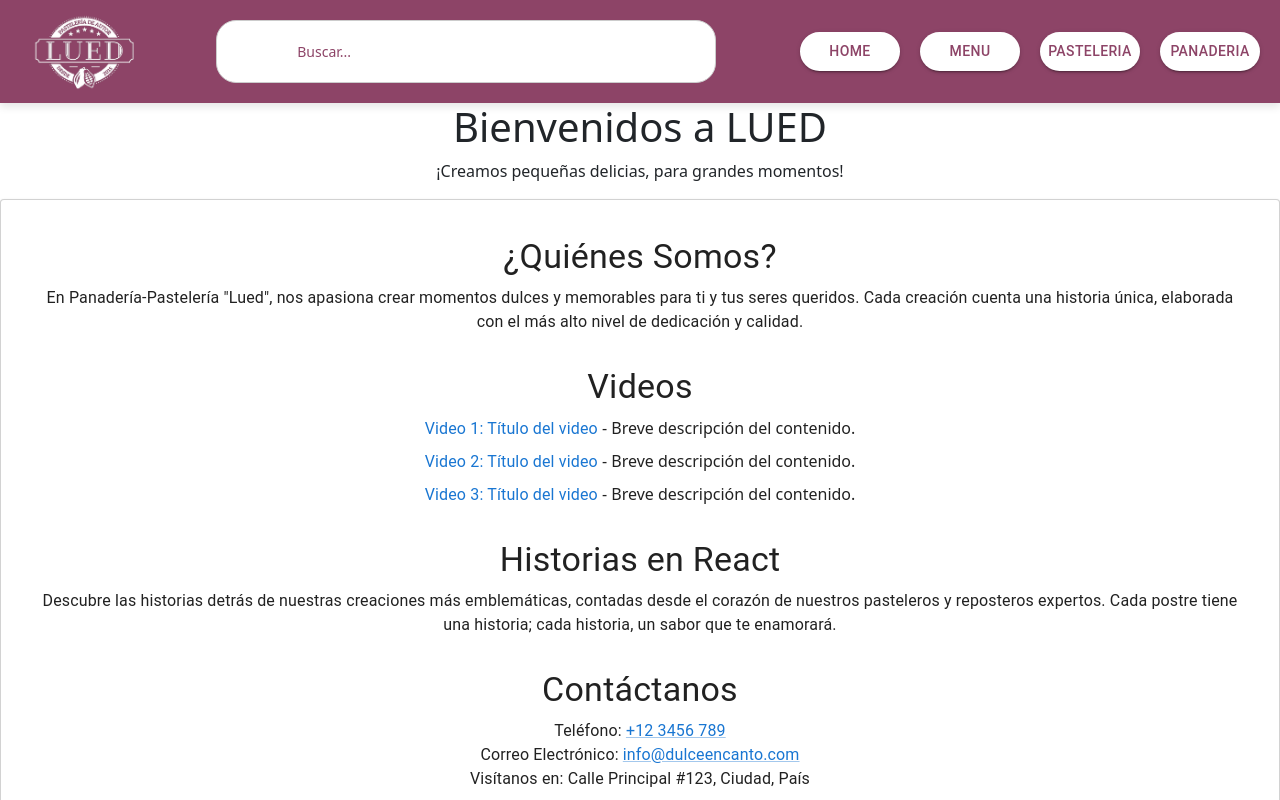
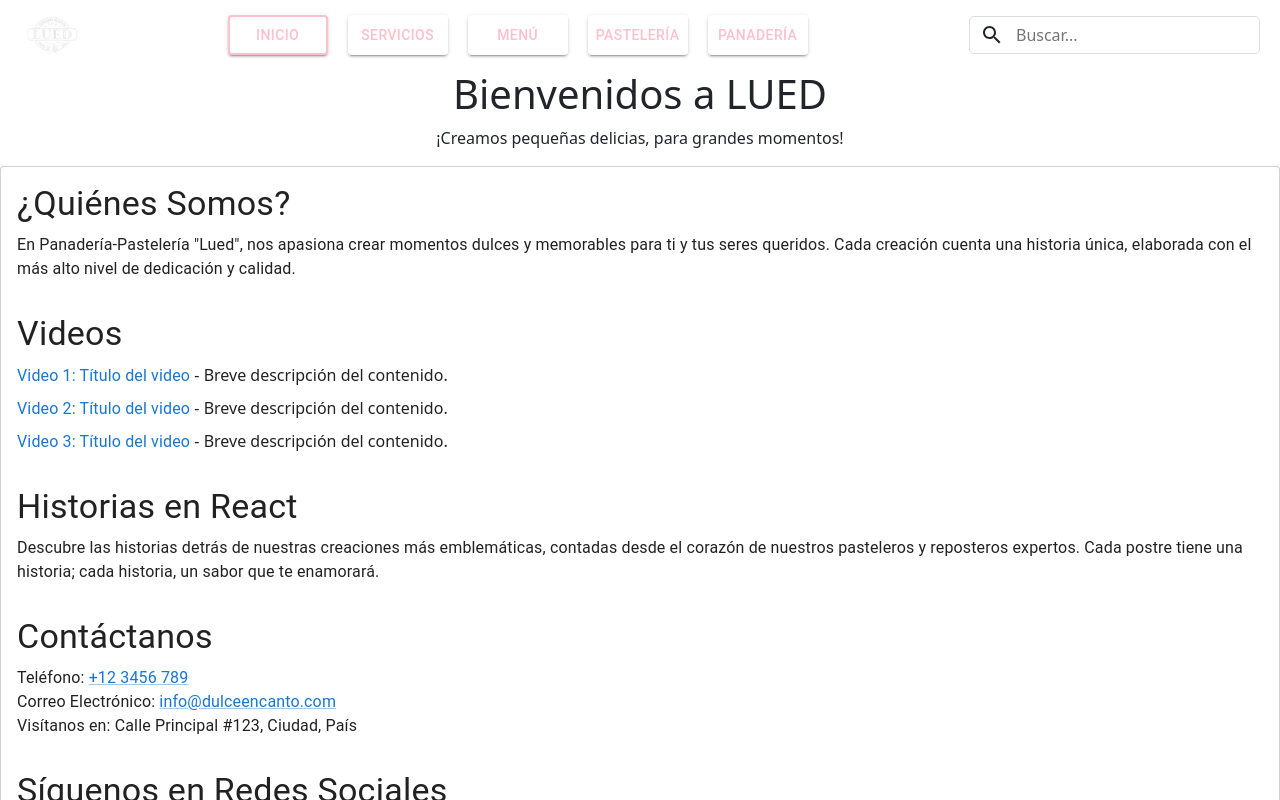
Before and after one commit to luedP/Lued, a React (Vite) app in the folder web-lued/: page / in a window 1280 px wide. Shown: the top 800 px of the page. Built offline with nearby package versions, Linux system fonts and the light colour scheme.

Commit message:
cambios en el header

```diff
--- a/web-lued/package.json
+++ b/web-lued/package.json
@@ -12,6 +12,7 @@
   "dependencies": {
     "@emotion/react": "^11.11.4",
     "@emotion/styled": "^11.11.5",
+    "@mui/icons-material": "^5.15.20",
     "@mui/material": "^5.15.20",
     "bootstrap": "^5.3.3",
     "react": "^18.2.0",
--- a/web-lued/src/layouts/header.jsx
+++ b/web-lued/src/layouts/header.jsx
@@ -1,4 +1,4 @@
-import { Link, NavLink } from "react-router-dom";
+/* import { Link, NavLink } from "react-router-dom";
 import { useContext } from 'react';
 import { SearchContext } from "../components/context/SearchContext";
 import './header.scss'
@@ -129,4 +129,137 @@ const Header = () => {
   );
 };
 
+export default Header;  */
+
+import { Link, NavLink } from "react-router-dom";
+import { useContext } from 'react';
+import { SearchContext } from "../components/context/SearchContext";
+import './header.scss';
+import logo from '../layouts/logo-blanco-sinfondo.png';
+import { Button } from '@mui/material';
+import SearchIcon from '@mui/icons-material/Search';
+
+const Header = () => {
+  const { setSearchTerm } = useContext(SearchContext);
+
+  const linkIsActive = (isActive) => {
+    return isActive ? 'header__item-link header__item-link--is--active' : 'header__item-link';
+  }
+
+  const handleSearch = (event) => {
+    setSearchTerm(event.target.value);
+  };
+
+  return (
+    <header className="header">
+      <nav className="header__nav">
+        <NavLink to="/" className="header__logo">
+          <img src={logo} alt="Logo de LUED" />
+        </NavLink>
+        <ul className="header__nav-list">
+          <li className="header__list-item">
+            <NavLink to="/" className={({ isActive }) => linkIsActive(isActive)}>
+              {({ isActive }) => (
+                <Button
+                  variant="contained"
+                  sx={{
+                    width: '100px',
+                    backgroundColor: 'white',
+                    color: isActive ? 'pink' : 'pink',
+                    '&:hover': { backgroundColor: '#f0f0f0' },
+                    border: isActive ? '2px solid pink' : '2px solid transparent',
+                  }}
+                >
+                  Inicio
+                </Button>
+              )}
+            </NavLink>
+          </li>
+          <li className="header__list-item">
+            <NavLink to="/Servicios" className={({ isActive }) => linkIsActive(isActive)}>
+              {({ isActive }) => (
+                <Button
+                  variant="contained"
+                  sx={{
+                    width: '100px',
+                    backgroundColor: 'white',
+                    color: isActive ? 'pink' : 'pink',
+                    '&:hover': { backgroundColor: '#f0f0f0' },
+                    border: isActive ? '2px solid pink' : '2px solid transparent',
+                  }}
+                >
+                  Servicios
+                </Button>
+              )}
+            </NavLink>
+          </li>
+          <li className="header__list-item">
+            <NavLink to="/Menu" className={({ isActive }) => linkIsActive(isActive)}>
+              {({ isActive }) => (
+                <Button
+                  variant="contained"
+                  sx={{
+                    width: '100px',
+                    backgroundColor: 'white',
+                    color: isActive ? 'pink' : 'pink',
+                    '&:hover': { backgroundColor: '#f0f0f0' },
+                    border: isActive ? '2px solid pink' : '2px solid transparent',
+                  }}
+                >
+                  Menú
+                </Button>
+              )}
+            </NavLink>
+          </li>
+          <li className="header__list-item">
+            <NavLink to="/Pasteleria" className={({ isActive }) => linkIsActive(isActive)}>
+              {({ isActive }) => (
+                <Button
+                  variant="contained"
+                  sx={{
+                    width: '100px',
+                    backgroundColor: 'white',
+                    color: isActive ? 'pink' : 'pink',
+                    '&:hover': { backgroundColor: '#f0f0f0' },
+                    border: isActive ? '2px solid pink' : '2px solid transparent',
+                  }}
+                >
+                  Pastelería
+                </Button>
+              )}
+            </NavLink>
+          </li>
+          <li className="header__list-item">
+            <NavLink to="/Panaderia" className={({ isActive }) => linkIsActive(isActive)}>
+              {({ isActive }) => (
+                <Button
+                  variant="contained"
+                  sx={{
+                    width: '100px',
+                    backgroundColor: 'white',
+                    color: isActive ? 'pink' : 'pink',
+                    '&:hover': { backgroundColor: '#f0f0f0' },
+                    border: isActive ? '2px solid pink' : '2px solid transparent',
+                  }}
+                >
+                  Panadería
+                </Button>
+              )}
+            </NavLink>
+          </li>
+        </ul>
+        <div className='header__search'>
+          <SearchIcon />
+          <input
+            type="text"
+            placeholder="Buscar..."
+            onChange={handleSearch}
+            className='header__search-bar'
+          />
+        </div>
+      </nav>
+    </header>
+  );
+};
+
 export default Header;
--- a/web-lued/src/layouts/header.scss
+++ b/web-lued/src/layouts/header.scss
@@ -1,107 +1,54 @@
-// header.scss
-
-$primary-color: #8d4467;
-$secondary-color: #ffffff;
-$hover-color: #f0f0f0;
-$border-color: #ccc;
-$box-shadow-color: rgba(0, 0, 0, 0.1);
-
 .header {
   display: flex;
-
+  align-items: center;
   justify-content: space-between;
-  align-items: center;
-  padding: 0 20px;
-  background-color: $primary-color;
-  box-shadow: 0 4px 8px $box-shadow-color;
+  padding: 10px 20px;
+  background-color: #fff;
 
   &__logo img {
-    height:100px;
+    height: 50px;
   }
 
-  &__center {
-    flex: 1;
+  &__nav {
     display: flex;
-    justify-content: center;
-
-    .header__search-bar {
-      width: 100%;
-      max-width: 500px;  // Tamaño máximo del buscador
-      padding: 20px 80px;  // Ajuste del padding para un buscador más fino
-      margin: 20px 0;  // Ajuste de márgenes superior e inferior
-      border: 1px solid $border-color;
-      border-radius: 20px;
-      transition: all 0.3s ease;
-      background-color: $secondary-color;
-      font-size: 14px;  // Tamaño del texto
-
-
-      &:focus {
-        border-color: $primary-color;
-        box-shadow: 0 0 5px rgba(255, 105, 180, 0.5);
-        outline: none;
-      }
-
-      &::placeholder {
-        color: $primary-color;
-      }
-    }
+    align-items: center;
+    flex-grow: 1;
+    justify-content: space-between;
   }
 
   &__nav-list {
     display: flex;
     list-style: none;
+    padding: 0;
     margin: 0;
-    padding: 0;
+  }
 
-    .header__list-item {
-      margin-left: 20px;
+  &__list-item {
+    margin-right: 20px;
+  }
 
-      .header__item-link {
-        text-decoration: none;
-
-        &.header__item-link--is--active {
-          .MuiButton-root {
-            border: 2px solid $secondary-color;
-          }
-        }
-
-        .MuiButton-root {
-          transition: all 0.3s ease;
-          background-color: $secondary-color;
-          color: $primary-color;
-          border-radius: 20px;
-          padding: 5px 20px;
-
-          &:hover {
-            background-color: $hover-color;
-          }
-        }
-      }
+  &__item-link {
+    text-decoration: none;
+    color: #000;
+    &--is--active {
+      font-weight: bold;
+      color: pink;
     }
   }
+
+  &__search {
+    display: flex;
+    align-items: center;
+    background-color: #fff;
+    border: 1px solid #ddd;
+    padding: 5px 10px;
+    border-radius: 5px;
+  }
+
+  &__search-bar {
+    border: none;
+    margin-left: 10px;
+    outline: none;
+    font-size: 16px;
+  }
 }
-// Agrega esto al final de tu archivo header.scss
-
-.card {
-  display: flex;
-  flex-direction: column;
-  justify-content: center;
-  align-items: center;
-  text-align: center;
-  padding: 20px;
-  background-color: $secondary-color;
-  border-radius: 10px;
-  box-shadow: 0 4px 8px $box-shadow-color;
-}
-
-.card__title {
-  font-size: 18px;
-  color: $primary-color;
-  margin-bottom: 10px;
-}
-
-.card__description {
-  font-size: 14px;
-  color: #333;
-}
```
Also changed, not shown: 1 other file (tests, documents, lock files or other folders).
